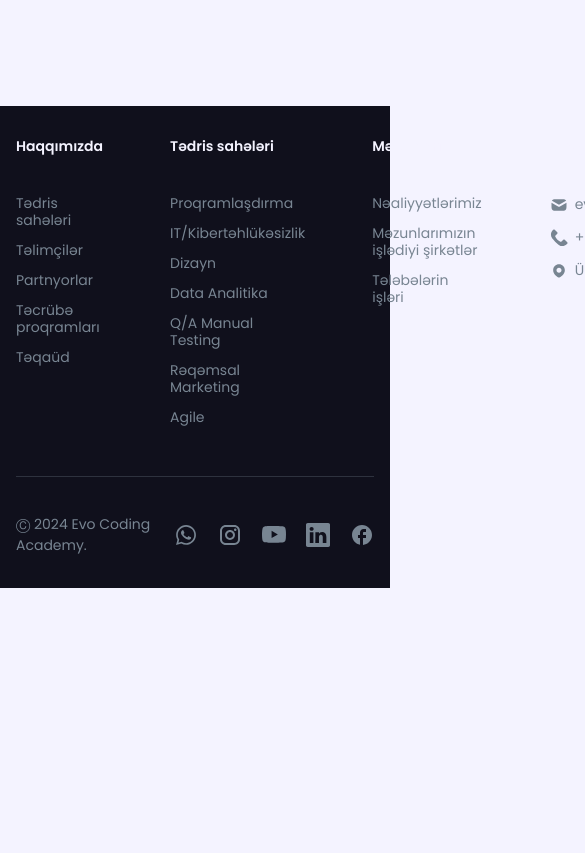
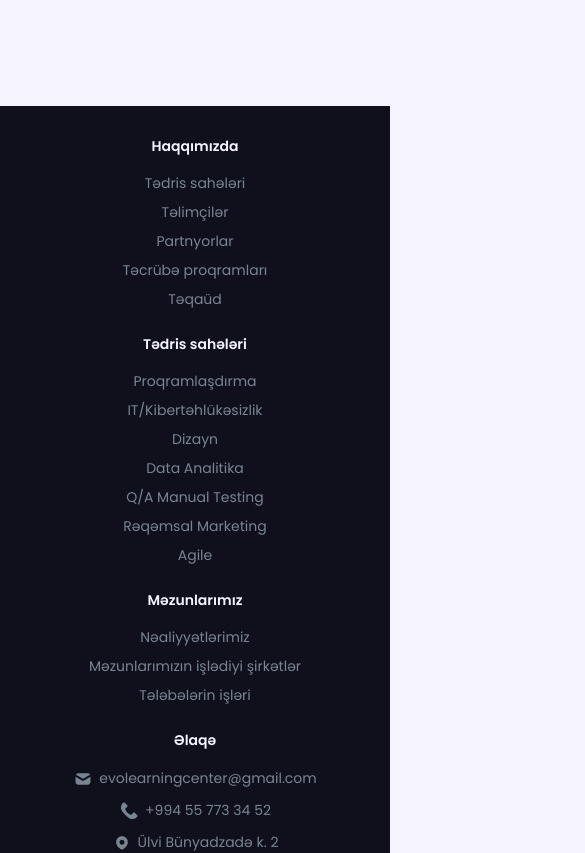
Before and after one commit to gulaism/Evo-Web, a React (Vite) app: page / in a window 390 px wide. Shown: the part 5560-6413 px from the top of the page, 585 px wide, since content can reach past the window. Before the commit the page ends 6148 px from the top, so only its background shows below. Built offline with nearby package versions, Linux system fonts and the light colour scheme.

Commit message:
added: mobile version of footer

```diff
--- a/src/layouts/user/Footer/Footer.module.scss
+++ b/src/layouts/user/Footer/Footer.module.scss
@@ -125,6 +125,73 @@
 }
 
 
+// mobile
+@media (max-width: 599px) {
+    .footerCont {
+        padding-top: 20px 20px 6px;
+
+
+        .aboveCont {
+            margin-bottom: 20px;
+
+
+            .logoCont {
+                display: none;
+            }
+
+
+            .aboveInfo {
+                display: flex;
+                flex-direction: column;
+                align-items: center;
+                gap: 28px;
+                width: 100%;
+                text-align: center;
+            }
+
+
+            .heading {
+                margin-bottom: 20px;
+            }
+
+
+            .subHeadingCont {
+                gap: 12px;
+
+
+                .contactCont {
+                    display: flex;
+                    align-items: center;
+                    gap: 6px;
+                    width: max-content;
+                    margin: 0 auto;
+                }
+            }
+        }
+
+
+        .belowCont {
+            display: flex;
+            flex-direction: column;
+            flex-flow: column-reverse;
+            text-align: center;
+            gap: 20px;
+
+
+            .socialCont {
+                .iconCont {
+                    width: 20px;
+                    height: 20px;
+                    cursor: pointer;
+                }
+            }
+        }
+    }
+}
+
+
+
+// tablet
 @media (min-width: 600px) and (max-width: 1024px) {
     .footerCont {
         .aboveCont {
```
